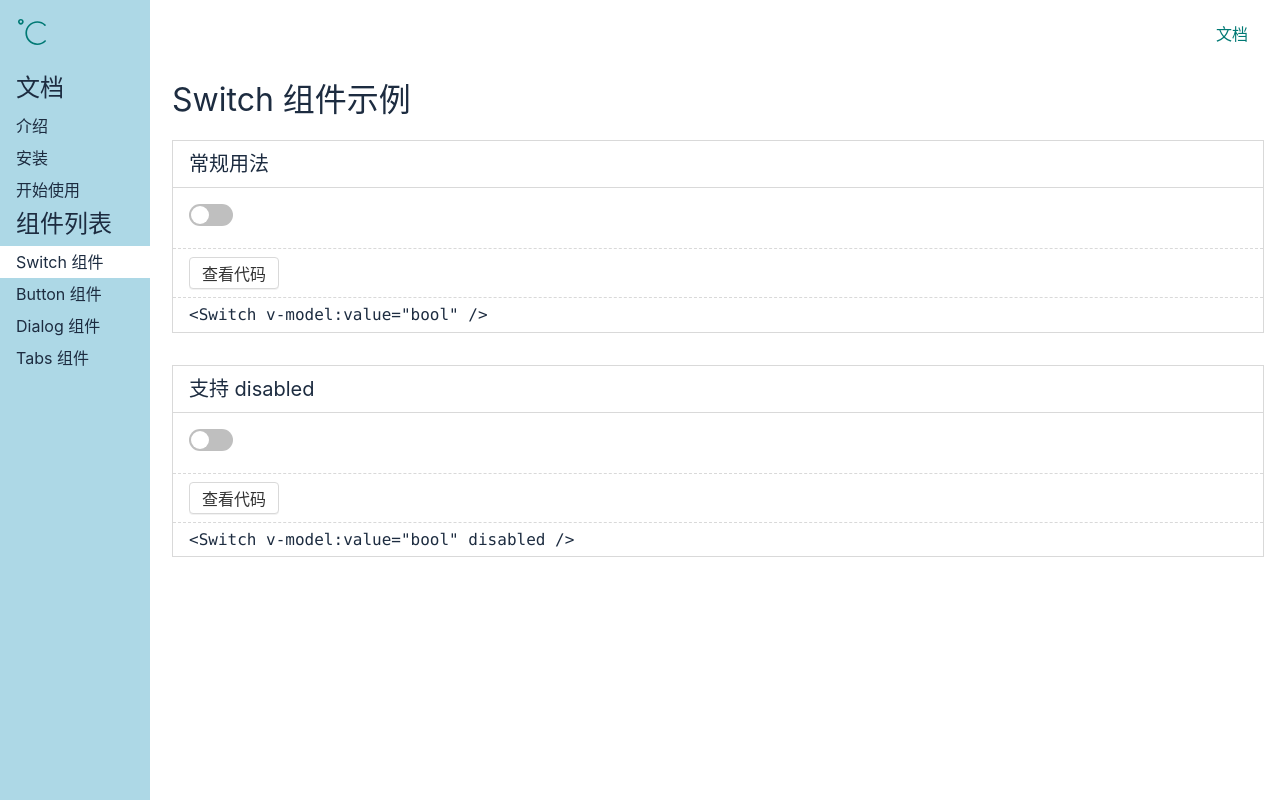
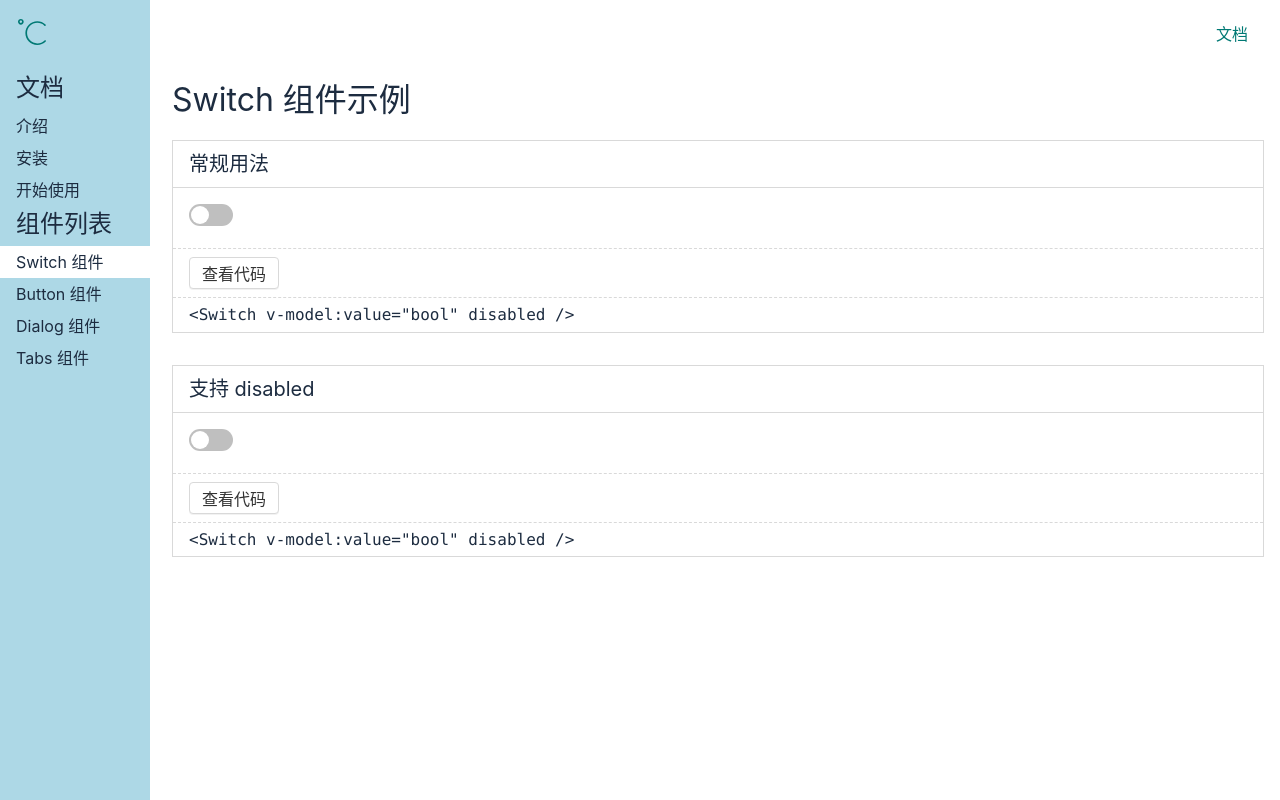
Before and after one commit to king-open/HeartUI, a Vue app: page /#/doc/switch in a window 1280 px wide. Built offline with nearby package versions, Linux system fonts and the light colour scheme.

Commit message:
抽离用户需要拷贝的代码

```diff
--- a/src/components/Switch1.demo.vue
+++ b/src/components/Switch1.demo.vue
@@ -1,8 +1,4 @@
-<demo>
-  常规用法
-  </demo>
-
-  <template>
+<template>
   <Switch v-model:value="bool" />
   </template>
 
--- a/src/components/Switch2.demo.vue
+++ b/src/components/Switch2.demo.vue
@@ -1,7 +1,4 @@
-<demo>
-  支持 disabled
-  </demo>
-  <template>
+<template>
   <Switch v-model:value="bool" disabled />
   </template>
 
--- a/src/components/SwitchDemo.vue
+++ b/src/components/SwitchDemo.vue
@@ -4,19 +4,19 @@
     <div class="demo">
       <h2>常规用法</h2>
       <div class="demo-component">
-        <Switch v-model:value="bool"/>
+        <Switch1Demo/>
       </div>
       <div class="demo-actions">
         <Button>查看代码</Button>
       </div>
       <div class="demo-code">
-        <pre>&lt;Switch v-model:value="bool" /&gt;</pre>
+        <pre>&lt;Switch v-model:value="bool" disabled /&gt;</pre>
       </div>
     </div>
     <div class="demo">
       <h2>支持 disabled</h2>
       <div class="demo-component">
-        <Switch v-mode:value="bool" disabled/>
+        <Switch2Demo/>
       </div>
       <div class="demo-actions">
         <Button>查看代码</Button>
@@ -32,8 +32,10 @@
 import { ref } from 'vue'
 import Switch from '../lib/Switch.vue'
 import Button from '../lib/Button.vue'
+import Switch1Demo from './Switch1.demo.vue'
+import Switch2Demo from './Switch2.demo.vue'
   export default {
-    components:{Switch,Button},
+    components:{Switch,Button,Switch1Demo,Switch2Demo},
     setup(){
       const bool = ref(false)
       return {bool}
```
